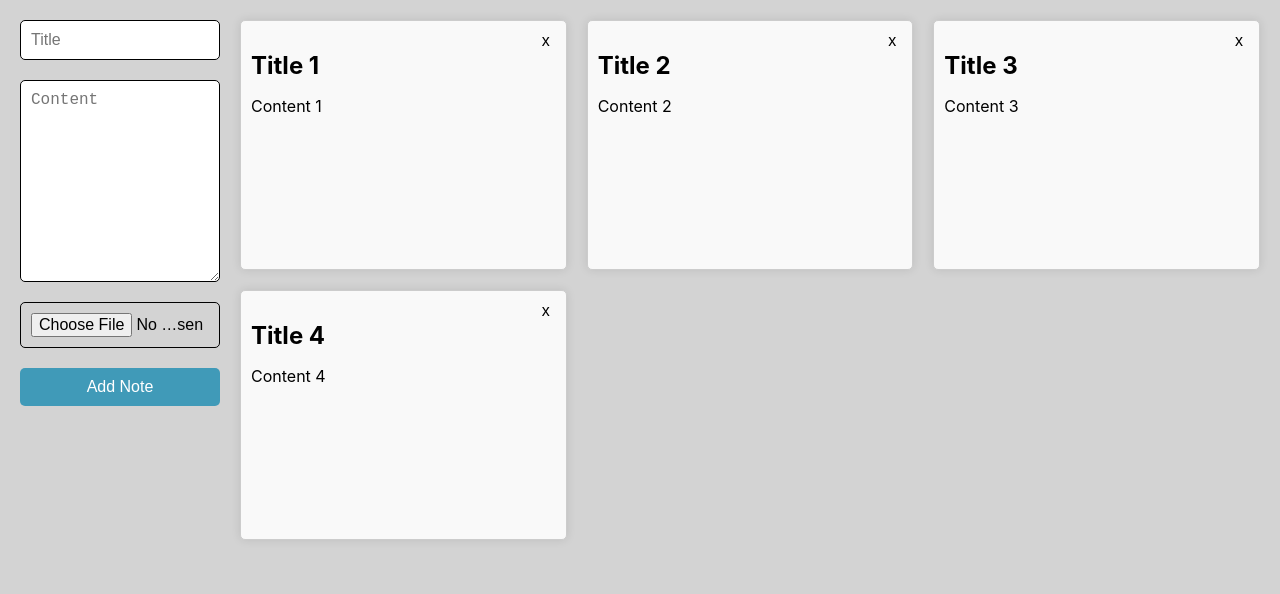
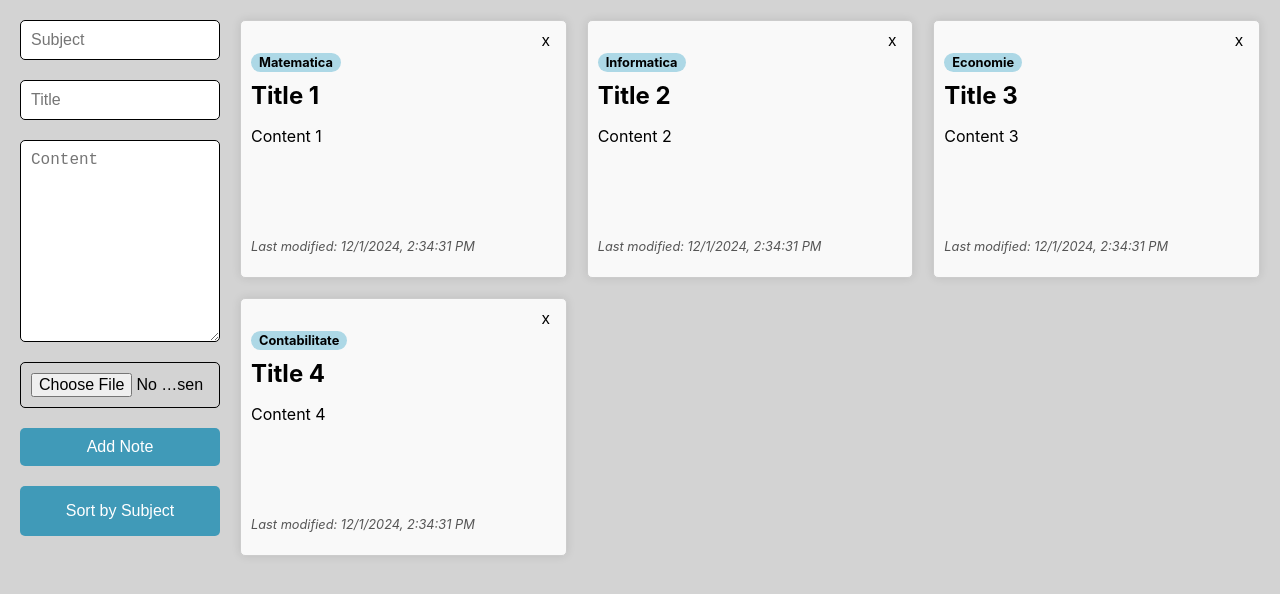
Before and after one commit to mtlvsdn/app-ui, a React (Create React App) app: page / in a window 1280 px wide. Shown: the top 594 px of the page. Built offline with nearby package versions, Linux system fonts and the light colour scheme.

Commit message:
Notes can be sorted by Subject. Notes also have the last modified date displayed now

```diff
--- a/src/App.css
+++ b/src/App.css
@@ -90,3 +90,58 @@ textarea, input {
 .edit-buttons button {
   flex: 1;
 }
+
+.edit-buttons .cancel_button {
+  background-color: rgb(220, 53, 69) !important; /* red color */
+}
+
+.edit-buttons .cancel_button:hover {
+  background-color: rgb(200, 35, 51) !important; /* darker red on hover */
+}
+
+.subject_wrapper {
+  display: inline-block; /* Makes the wrapper fit the content */
+  margin-bottom: 10px;
+}
+
+.subject {
+  display: inline; /* Makes the text flow inline */
+  font-size: 0.8em;
+  background-color: lightblue;
+  padding: 2px 8px; /* Reduce vertical padding, keep horizontal padding */
+  border-radius: 10px;
+  white-space: nowrap; /* Prevents text from wrapping */
+}
+
+.subject:hover {
+  background-color: lightgrey;
+}
+
+.sort-button {
+  width: 200px;
+  height: 50px;
+  margin-bottom: 20px;
+  border-radius: 5px;
+  background-color: rgb(64, 154, 184);
+  border: none;
+  padding: 10px 20px;
+  font-size: 16px;
+  color: white;
+  cursor: pointer;
+}
+
+.sort-button:hover {
+  background-color: rgb(106, 175, 198);
+}
+
+.empty {
+  height: 20px;
+  width: 20px;
+}
+
+.note-date {
+  font-size: 0.8em;
+  color: #555;
+  margin-top: auto;  /* This will push the date to the bottom of the note */
+  font-style: italic;
+}
--- a/src/App.js
+++ b/src/App.js
@@ -11,40 +11,66 @@ function App() {
   const [notes, setNotes] = useState([
     {
       id: 1,
+      subject: "Matematica",
       title: "Title 1",
       content: "Content 1",
       image: null,
+      file: null,
+      date: new Date().toLocaleString(),
     },
     {
       id: 2,
+      subject: "Informatica",
       title: "Title 2",
       content: "Content 2",
       image: null,
+      file: null,
+      date: new Date().toLocaleString(),
     },
     {
       id: 3,
+      subject: "Economie",
       title: "Title 3",
       content: "Content 3",
       image: null,
+      file: null,
+      date: new Date().toLocaleString(),
     },
     {
       id: 4,
+      subject: "Contabilitate",
       title: "Title 4",
       content: "Content 4",
       image: null,
+      file: null,
+      date: new Date().toLocaleString(),
     }
   ]);
 
+  const [subject, setSubject] = useState("");
   const [title, setTitle] = useState("");
   const [content, setContent] = useState("");
   const [image, setImage] = useState(null); // New state for the image
   const [file, setFile] = useState(null);
   const [selectedNote, setSelectedNote] = useState (null);
+  const [isSorted, setIsSorted] = useState(false);
+
+  const handleSort = () => {
+    const sortedNotes = [...notes].sort((a, b) => {
+      // Case-insensitive sorting
+      return a.subject.localeCompare(b.subject);
+    });
+    setNotes(sortedNotes);
+    setIsSorted(!isSorted);
+  };
 
   const handleNoteClick = (note) => {
     setSelectedNote(note);
+    setSubject(note.subject);
     setTitle(note.title);
     setContent(note.content);
+    setImage(note.image);
+    setFile(note.file);
   }
 
   const handleAddNote  = (event) => {
@@ -54,13 +80,16 @@ function App() {
 
     const newNote = {
       id: notes.length+1,
+      subject: subject,
       title: title,
       content: content,
       image: image, // Include image in the new note
       file: file,
+      date: new Date().toLocaleString(),
     }
 
     setNotes([newNote, ...notes]);
+    setSubject("");
     setTitle("");
     setContent("");
     setImage(null); //sets a new image as null value
@@ -74,10 +103,12 @@ function App() {
 
     const updatedNote = {
       id: selectedNote.id,
+      subject: subject,
       title: title,
       content: content,
       image: image, // Include updated image
       file: file,
+      date: new Date().toLocaleString(),
     }
 
     const updatedNotesList = notes.map((note) =>
@@ -87,6 +118,7 @@ function App() {
     )
 
     setNotes(updatedNotesList)
+    setSubject("")
     setTitle("")
     setContent("")
     setSelectedNote(null);
@@ -95,10 +127,12 @@ function App() {
   };
 
   const handleCancel = () => {
+    setSubject("")
     setTitle("")
     setContent("")
     setSelectedNote(null);
     setImage(null); //updates the value of the image to null
+    setFile(null);
   };
 
   const deleteNote = (event, noteId) => {
@@ -132,10 +166,17 @@ function App() {
 
   return (
    <div className="app-container">
+   <div>
       <form className="note-form" onSubmit={(event) => selectedNote
         ? handleUpdateNote(event)
         : handleAddNote(event)
       }>
+        <input
+          value={subject}
+          onChange={(event)=>setSubject(event.target.value)}
+          placeholder="Subject"
+          required
+        ></input>
         <input
           value={title}
           onChange={(event)=>setTitle(event.target.value)}
@@ -154,12 +195,21 @@ function App() {
         {selectedNote ? (
           <div className='edit-buttons'>
             <button type="submit">Save</button>
-          <button onClick={handleCancel}>Cancel</button>
+            <button className="cancel_button" onClick={handleCancel}>Cancel</button>
           </div>
         ) : (
           <button type="submit">Add Note</button>
         )}
       </form>
+
+      <div className='empty'></div>
+      <button
+          className="sort-button"
+          onClick={handleSort}
+        >{"Sort by Subject"}
+        </button>
+    </div>
+
     <div className="notes-grid">
       {notes.map((note)=> (
         <div className="note-item"
@@ -167,6 +217,7 @@ function App() {
           <div className="notes-header">
             <button onClick={(event) => deleteNote(event, note.id)}>x</button>
           </div>
+          <div className='subject_wrapper'><h3 className='subject'>{note.subject}</h3></div>
           <h2>{note.title}</h2>
           <p>{note.content}</p>
           {note.image && <img src={note.image} alt="Note" style={{ width: "100%" }} />}
@@ -190,6 +241,7 @@ function App() {
                 Download {note.file.name}
               </a>
             )}
+          <p className="note-date">Last modified: {note.date}</p>
         </div>
       ))}
     </div>
```
Lines whose indentation alone changed are shown as unchanged.
